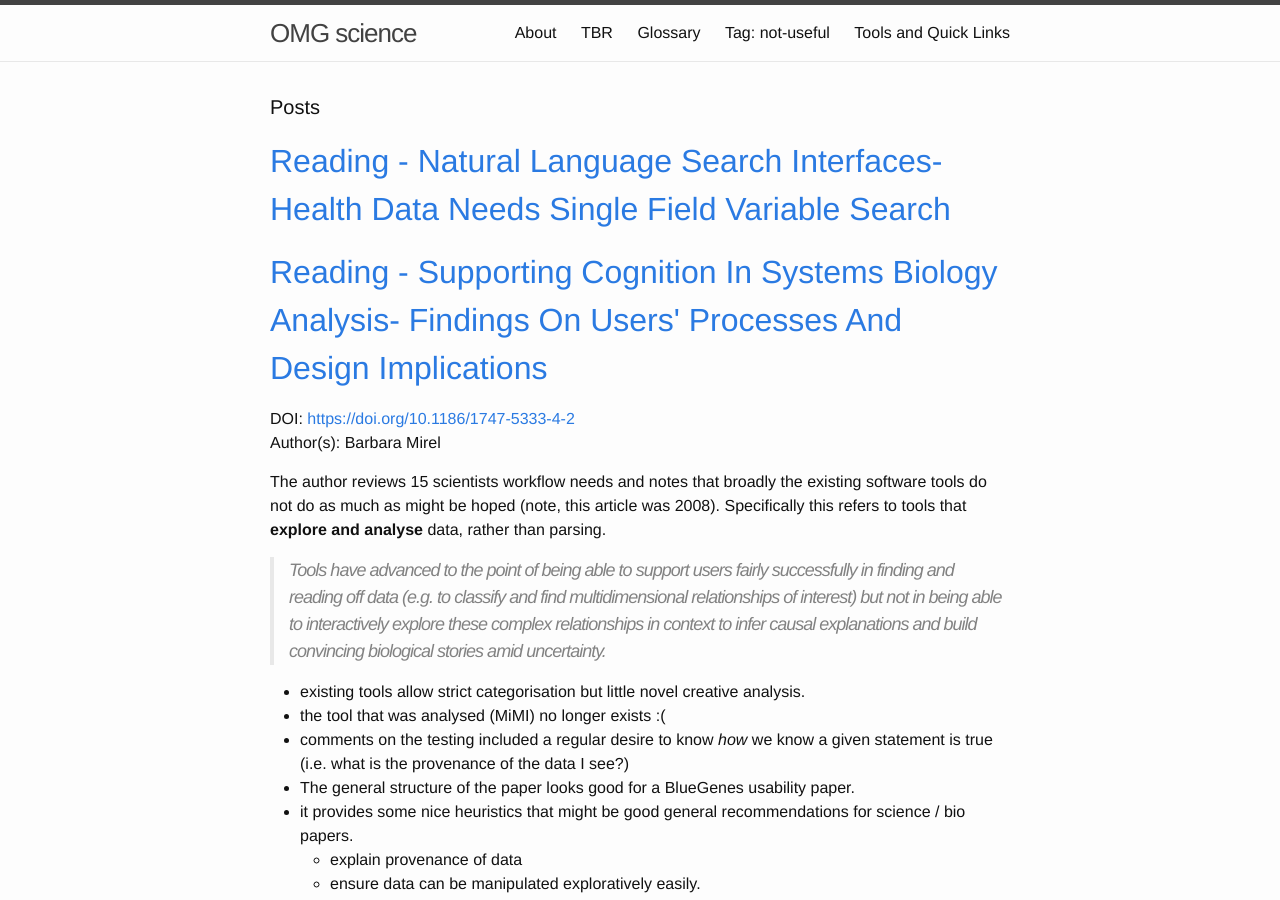
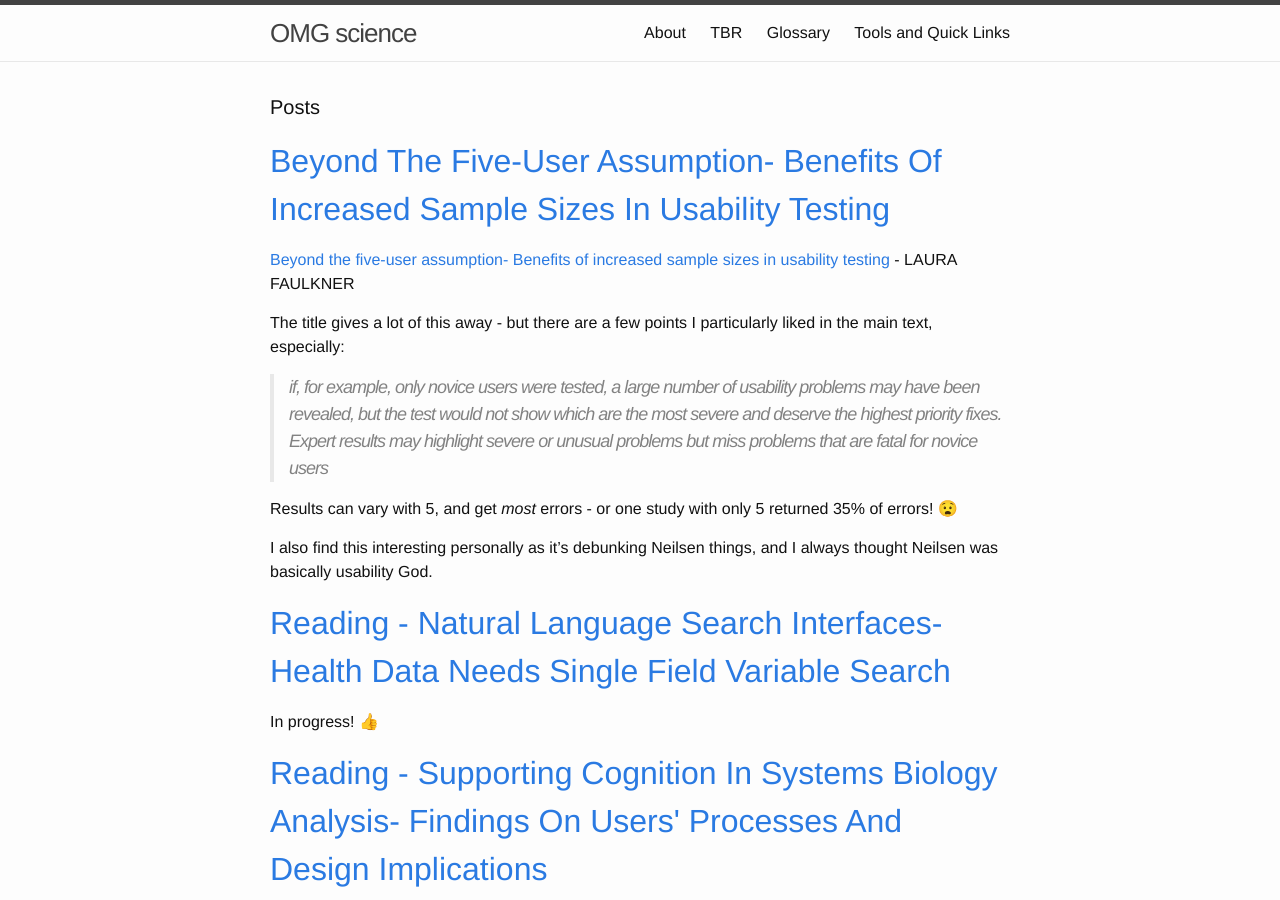
Before and after one commit to yochannah/omgscience, a Jekyll site: the page built from index.html, in a window 1280 px wide and 900 px high. Built offline with Jekyll 4.4.1, drawn with Linux system fonts in a browser that asks for light colours.

Commit message:
notes on a usabilit paper

```diff
--- a/_config.yml
+++ b/_config.yml
@@ -12,6 +12,3 @@ timezone: Europe/London
 markdown: kramdown
 
 exclude: [vendor]
-
-tag_page_layout: tag_page
-tag_page_dir: tag
--- a/_posts/2019-01-24-reading-natural-language-search-interfaces-health-data-needs-single-field-variable-search.md
+++ b/_posts/2019-01-24-reading-natural-language-search-interfaces-health-data-needs-single-field-variable-search.md
@@ -4,3 +4,4 @@ title: Reading - Natural Language Search Interfaces- Health Data Needs Single Fi
 categories: reading-list
 tags: reading usability
 ---
+In progress! 👍
--- /dev/null
+++ b/_posts/2019-01-30-beyond-the-five-user-assumption-benefits-ofincreased-sample-sizes-in-usability-testing.md
@@ -0,0 +1,15 @@
+---
+layout: post
+title: Beyond the five-user assumption- Benefits of increased sample sizes in usability testing
+tags: reading read usability neither-useful-nor-not-useful
+---
+
+[Beyond the five-user assumption- Benefits of increased sample sizes in usability testing](https://link.springer.com/content/pdf/10.3758%2FBF03195514.pdf) - LAURA FAULKNER
+
+ The title gives a lot of this away - but there are a few points I particularly liked in the main text, especially:
+
+ >if, for example, only novice users were tested, a large number of usability problems may have been revealed, but the test would not show which are the most severe and deserve the highest priority fixes. Expert results may highlight severe or unusual problems but miss problems that are fatal for novice users
+
+ Results can vary with 5, and get *most* errors - or one study with only 5 returned 35% of errors! 😧
+
+ I also find this interesting personally as it's debunking Neilsen things, and I always thought Neilsen was basically usability God.
--- a/tag/not-useful.html
+++ /dev/null
@@ -1,5 +0,0 @@
----
-layout: tag_page
-title: "Tag: not-useful"
-tag: not-useful
----
```
Also changed, not shown: _layouts/tag_page.html (deleted, +0 -40 lines).
